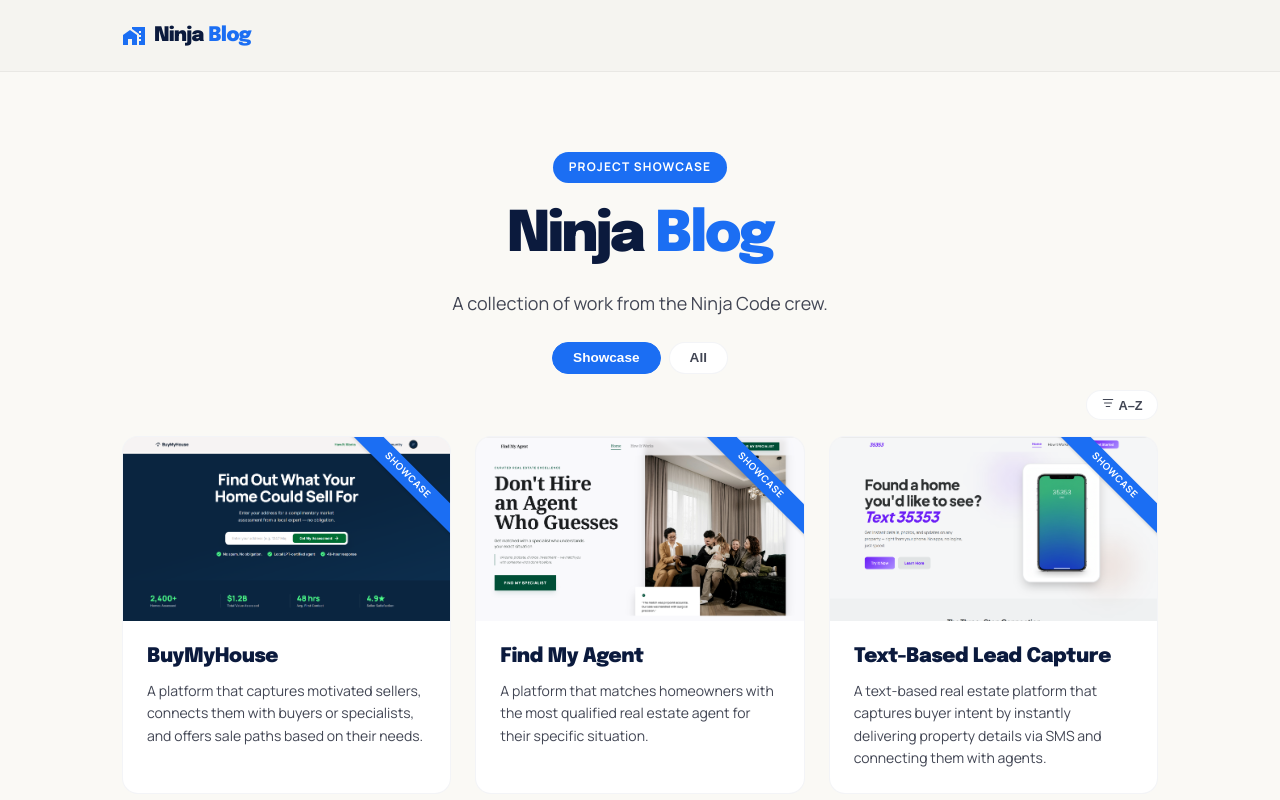
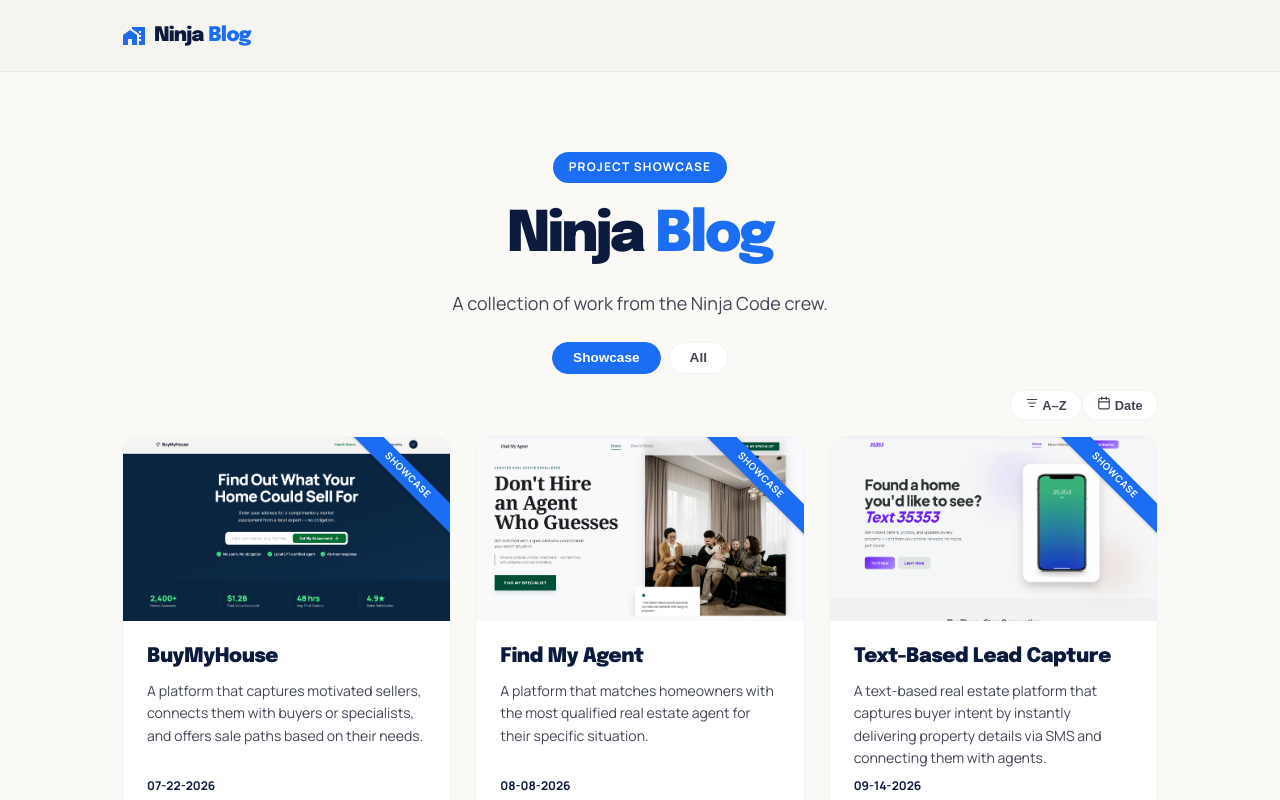
Before and after one commit to NiklasEdstromLPT/Ninja-Blog, a React (Vite) app: page / in a window 1280 px wide. Shown: the top 800 px of the page. Built offline with nearby package versions, Linux system fonts and the light colour scheme.

Commit message:
date filtering

```diff
--- a/package.json
+++ b/package.json
@@ -9,6 +9,7 @@
     "preview": "vite preview"
   },
   "dependencies": {
+    "lucide-react": "^1.8.0",
     "react": "^18.3.1",
     "react-dom": "^18.3.1",
     "react-router-dom": "^6.26.2"
--- a/public/projects.json
+++ b/public/projects.json
@@ -1,6 +1,7 @@
 [
   {
     "title": "Shop Squared",
+    "date": "01-05-2026",
     "tileSummary": "Inventory management app for ecommerce and event workflows.",
     "text": [
       {
@@ -11,8 +12,8 @@
         ]
       }
     ],
-    "live": "https://example.com",
-    "repo": "https://github.com/your-org/example-one",
+    "live": "https://juanfnmb1lpt.github.io/Shop-Squared/#/",
+    "repo": "https://github.com/Juanfnmb1LPT/Shop-Squared",
     "tileImage": "images/shop-squared.png",
     "supportingImages": [
       "images/shop-squared-2.png",
@@ -21,6 +22,7 @@
   },
   {
     "title": "Zoom Bot",
+    "date": "02-12-2026",
     "tileSummary": "A bot that integrates with OBS Studio in Zoom meetings to trigger automated responses, visuals, and sound effects.",
     "text": [
       {
@@ -40,6 +42,7 @@
   },
   {
     "title": "Ninja Blog",
+    "date": "03-03-2026",
     "tileSummary": "The site you're looking at.",
     "text": [
       {
@@ -53,6 +56,7 @@
   },
   {
     "title": "Ninja Internal Demos",
+    "date": "04-20-2026",
     "tileSummary": "Internal index of real estate lead generation demos, organized by team member.",
     "text": [
       {
@@ -70,6 +74,7 @@
   },
   {
     "title": "Direct Mail Sphere",
+    "date": "05-10-2026",
     "tileSummary": "A full-stack platform for real estate agents to create targeted direct mail campaigns.",
     "text": [
       {
@@ -90,6 +95,7 @@
   },
   {
     "title": "Lofty Forms",
+    "date": "06-15-2026",
     "tileSummary": "Dynamic onboarding forms with an admin panel, per-office QR codes, and live Lofty API integration.",
     "text": [
       {
@@ -109,6 +115,7 @@
   },
   {
     "title": "BuyMyHouse",
+    "date": "07-22-2026",
     "showcase": true,
     "tileSummary": "A platform that captures motivated sellers, connects them with buyers or specialists, and offers sale paths based on their needs.",
     "text": [
@@ -139,6 +146,7 @@
   },
   {
     "title": "Find My Agent",
+    "date": "08-08-2026",
     "showcase": true,
     "tileSummary": "A platform that matches homeowners with the most qualified real estate agent for their specific situation.",
     "text": [
@@ -169,6 +177,7 @@
   },
   {
     "title": "Text-Based Lead Capture",
+    "date": "09-14-2026",
     "showcase": true,
     "tileSummary": "A text-based real estate platform that captures buyer intent by instantly delivering property details via SMS and connecting them with agents.",
     "text": [
@@ -199,6 +208,7 @@
   },
   {
     "title": "Military Leads",
+    "date": "10-30-2026",
     "tileSummary": "A lead-matching platform that pairs active-duty members, veterans, and military families with real estate agents who specialize in VA loans and PCS moves.",
     "text": [
       {
@@ -242,6 +252,7 @@
   },
   {
     "title": "PreApprove",
+    "date": "11-11-2026",
     "tileSummary": "A mortgage preapproval matching service that routes borrowers into the right loan program and hands them to 2\u20133 vetted lenders \u2014 no hard credit pull.",
     "text": [
       {
--- a/src/components/ProjectTile.jsx
+++ b/src/components/ProjectTile.jsx
@@ -26,6 +26,9 @@ export default function ProjectTile({ project }) {
       <div className="tile-body">
         <h2 className="tile-title">{project.title}</h2>
         {tileSummary && <p className="tile-summary">{tileSummary}</p>}
+        {project.date && (
+          <time className="tile-date" dateTime={project.date}>{project.date}</time>
+        )}
       </div>
     </Link>
   );
--- a/src/routes/Home.jsx
+++ b/src/routes/Home.jsx
@@ -1,15 +1,24 @@
 import { useState } from 'react';
+import { ChevronDown, ChevronUp } from 'lucide-react';
 import { useProjects } from '../hooks/useProjects.js';
 import ProjectTile from '../components/ProjectTile.jsx';
 
 export default function Home() {
   const { projects, error } = useProjects();
   const [sort, setSort] = useState('none'); // 'none' | 'az' | 'za'
+  const [dateSort, setDateSort] = useState(null); // 'newest' | 'oldest' | null
   const [view, setView] = useState('showcase'); // 'showcase' | 'all'
 
 
-  const cycleSort = () =>
+  const cycleSort = () => {
     setSort((s) => (s === 'none' ? 'az' : s === 'az' ? 'za' : 'none'));
+    setDateSort(null);
+  };
+
+  const cycleDateSort = () => {
+    setDateSort((d) => (d === null ? 'newest' : d === 'newest' ? 'oldest' : null));
+    setSort('none');
+  };
 
   const normalize = (t) => t.trim().toLowerCase();
 
@@ -18,7 +27,12 @@ export default function Home() {
     : projects;
 
   let sorted = filtered;
-  if (filtered && sort === 'az') {
+  // dateSort takes precedence when active
+  if (filtered && dateSort === 'newest') {
+    sorted = [...filtered].sort((a, b) => new Date(b.date) - new Date(a.date));
+  } else if (filtered && dateSort === 'oldest') {
+    sorted = [...filtered].sort((a, b) => new Date(a.date) - new Date(b.date));
+  } else if (filtered && sort === 'az') {
     sorted = [...filtered].sort((a, b) => normalize(a.title).localeCompare(normalize(b.title)));
   } else if (filtered && sort === 'za') {
     sorted = [...filtered].sort((a, b) => normalize(b.title).localeCompare(normalize(a.title)));
@@ -59,6 +73,22 @@ export default function Home() {
             <svg width="14" height="14" viewBox="0 0 24 24" fill="none" stroke="currentColor" strokeWidth="2" strokeLinecap="round" strokeLinejoin="round"><line x1="4" y1="6" x2="20" y2="6"/><line x1="6" y1="12" x2="18" y2="12"/><line x1="9" y1="18" x2="15" y2="18"/></svg>{' '}
             {sort === 'az' ? 'A–Z' : sort === 'za' ? 'Z–A' : 'A–Z'}
           </button>
+          <button
+            className={`sort-btn${dateSort ? ' active' : ''}`}
+            onClick={cycleDateSort}
+            aria-label={
+              dateSort === 'newest'
+                ? 'Sort by date, newest first'
+                : dateSort === 'oldest'
+                ? 'Sort by date, oldest first'
+                : 'Enable date sort (newest first)'
+            }
+          >
+            <svg width="14" height="14" viewBox="0 0 24 24" fill="none" stroke="currentColor" strokeWidth="2" strokeLinecap="round" strokeLinejoin="round"><rect x="3" y="4" width="18" height="18" rx="2"/><line x1="16" y1="2" x2="16" y2="6"/><line x1="8" y1="2" x2="8" y2="6"/><line x1="3" y1="10" x2="21" y2="10"/></svg>{' '}
+            {dateSort === 'newest' ? 'Newest' : dateSort === 'oldest' ? 'Oldest' : 'Date'}
+            {dateSort === 'newest' && <ChevronUp size={14} style={{marginLeft:2}} />}
+            {dateSort === 'oldest' && <ChevronDown size={14} style={{marginLeft:2}} />}
+          </button>
         </div>
       )}
 
--- a/src/routes/Project.jsx
+++ b/src/routes/Project.jsx
@@ -173,6 +173,9 @@ export default function Project() {
             : section.text && <p>{section.text}</p>}
         </section>
       ))}
+        {project.date && (
+        <div className="project-date">Posted on {project.date}</div>
+      )}
     </article>
   );
 }
--- a/src/styles.css
+++ b/src/styles.css
@@ -184,6 +184,7 @@ main.wrap { flex: 1; }
   100% { left: calc(100% + 0.5em); opacity: 0; transform: rotate(540deg); }
 }
 .intro h1 .accent { color: var(--accent-2); }
+.intro h1 .accent-dark { color: var(--accent); }
 .intro .lede {
   color: var(--fg-muted);
   font-size: 1.125rem;
@@ -316,6 +317,25 @@ main.wrap { flex: 1; }
   color: var(--fg-muted);
   font-size: 0.875rem;
   line-height: 1.6;
+}
+
+/* Tile date badge */
+.tile-date {
+  display: block;
+  margin-top: auto;
+  color: var(--fg);
+  font-size: 0.75rem;
+  font-weight: 800;
+}
+
+/* Project page date */
+.project-date {
+  color: var(--fg-muted);
+  font-family: 'Epilogue', sans-serif;
+  font-size: 1.15rem;
+  font-weight: 800;
+  letter-spacing: -0.01em;
+  margin-bottom: 1rem;
 }
 
 .loading, .empty {
@@ -509,6 +529,7 @@ main.wrap { flex: 1; }
 @media (max-width: 540px) {
   .intro h1 { font-size: 2.25rem; }
   .project h1 { font-size: 1.75rem; }
+  .project-date { font-size: 1.03rem; }
   .wrap { padding: 0 1.25rem; }
   .carousel-slide img,
   .carousel-slide video { max-height: 280px; }
```
Also changed, not shown: 1 other file (tests, documents, lock files or other folders).
